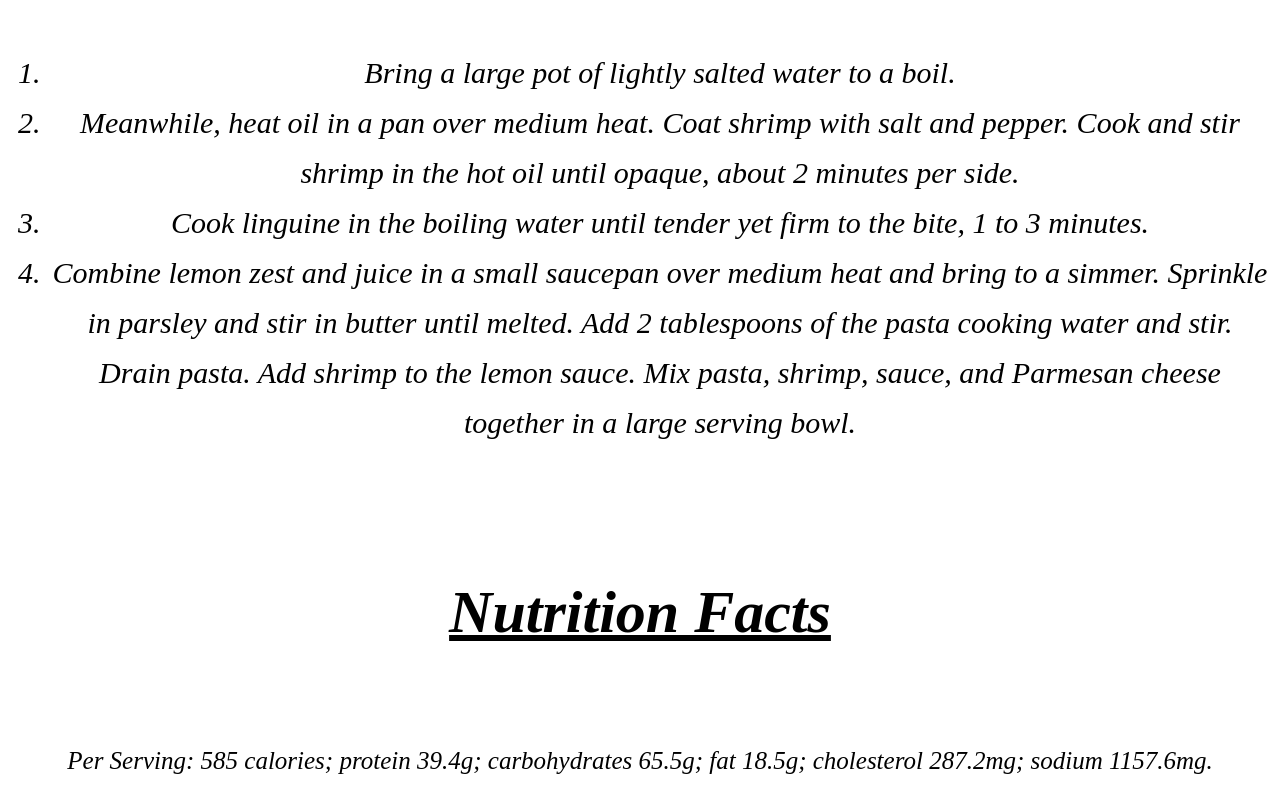
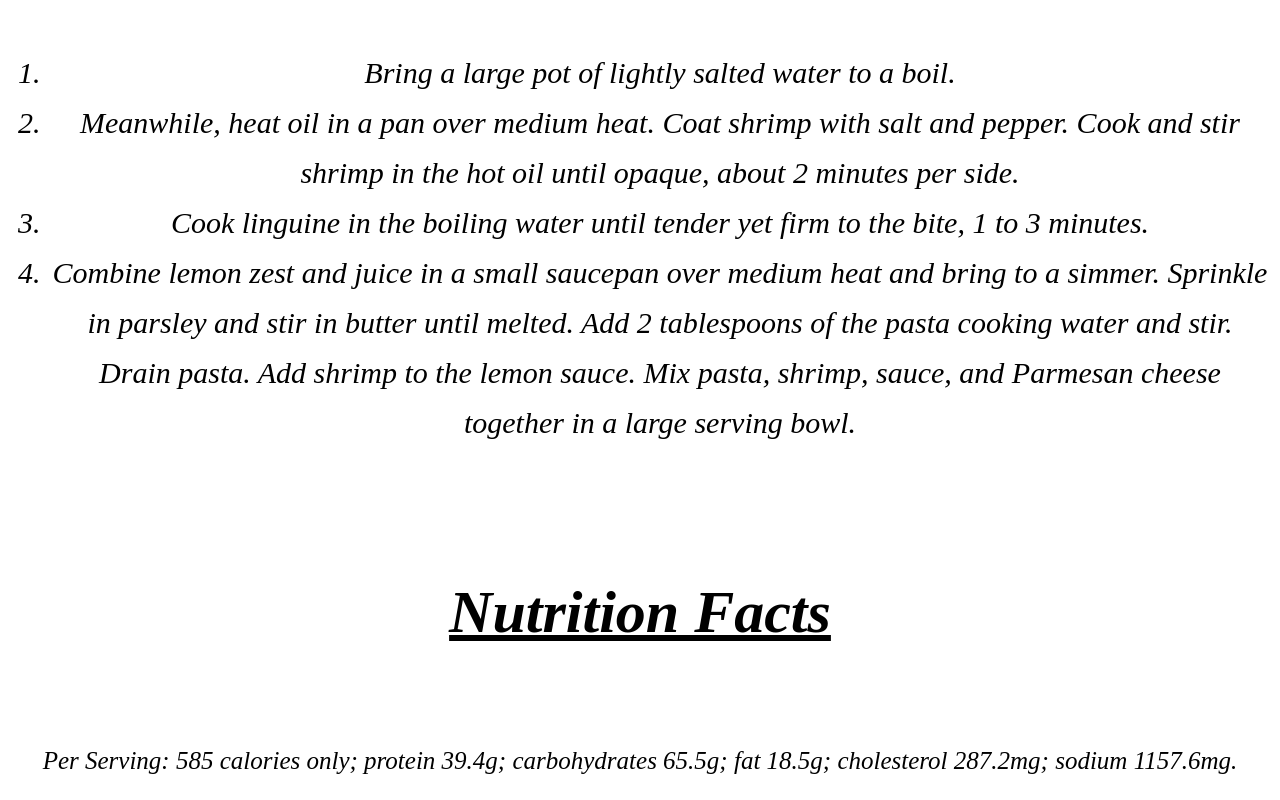
Before and after one commit to Amrit131/odin-recipes, a plain HTML site: page recipes/pasta.html in a window 1280 px wide. Shown: the part 2152-2952 px from the top of the page. Drawn offline with Linux system fonts and the light colour scheme; a web font is replaced by a local one.

Commit message:
Correction & Update

```diff
--- a/recipes/pasta.html
+++ b/recipes/pasta.html
@@ -60,7 +60,7 @@
     </div>
     <h5>Nutrition Facts</h5>
     <p>
-        Per Serving: 585 calories; protein 39.4g; carbohydrates 65.5g; fat 18.5g; cholesterol 287.2mg; sodium 1157.6mg.
+        Per Serving: 585 calories only; protein 39.4g; carbohydrates 65.5g; fat 18.5g; cholesterol 287.2mg; sodium 1157.6mg.
     </p>
   </body>
 </html>
```
